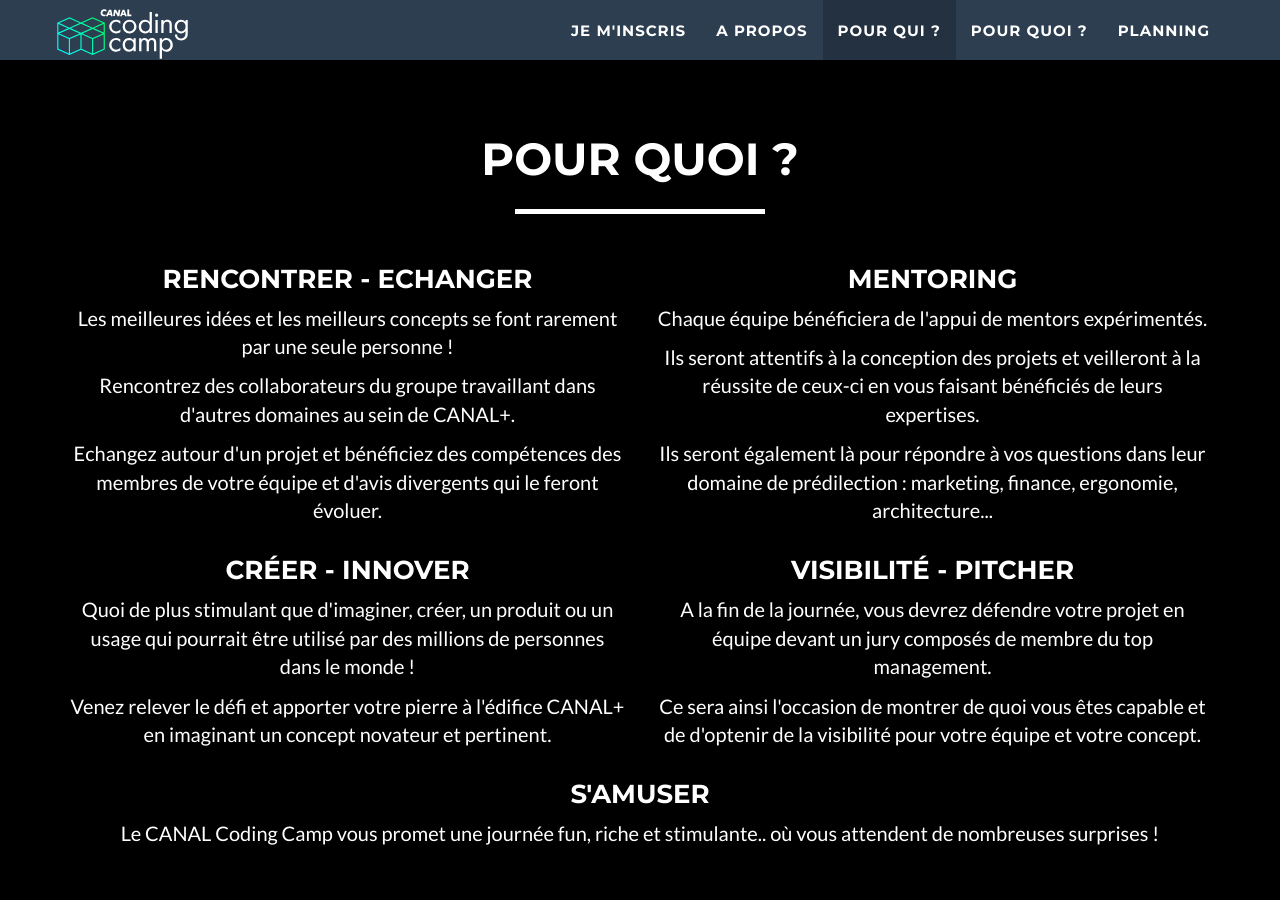
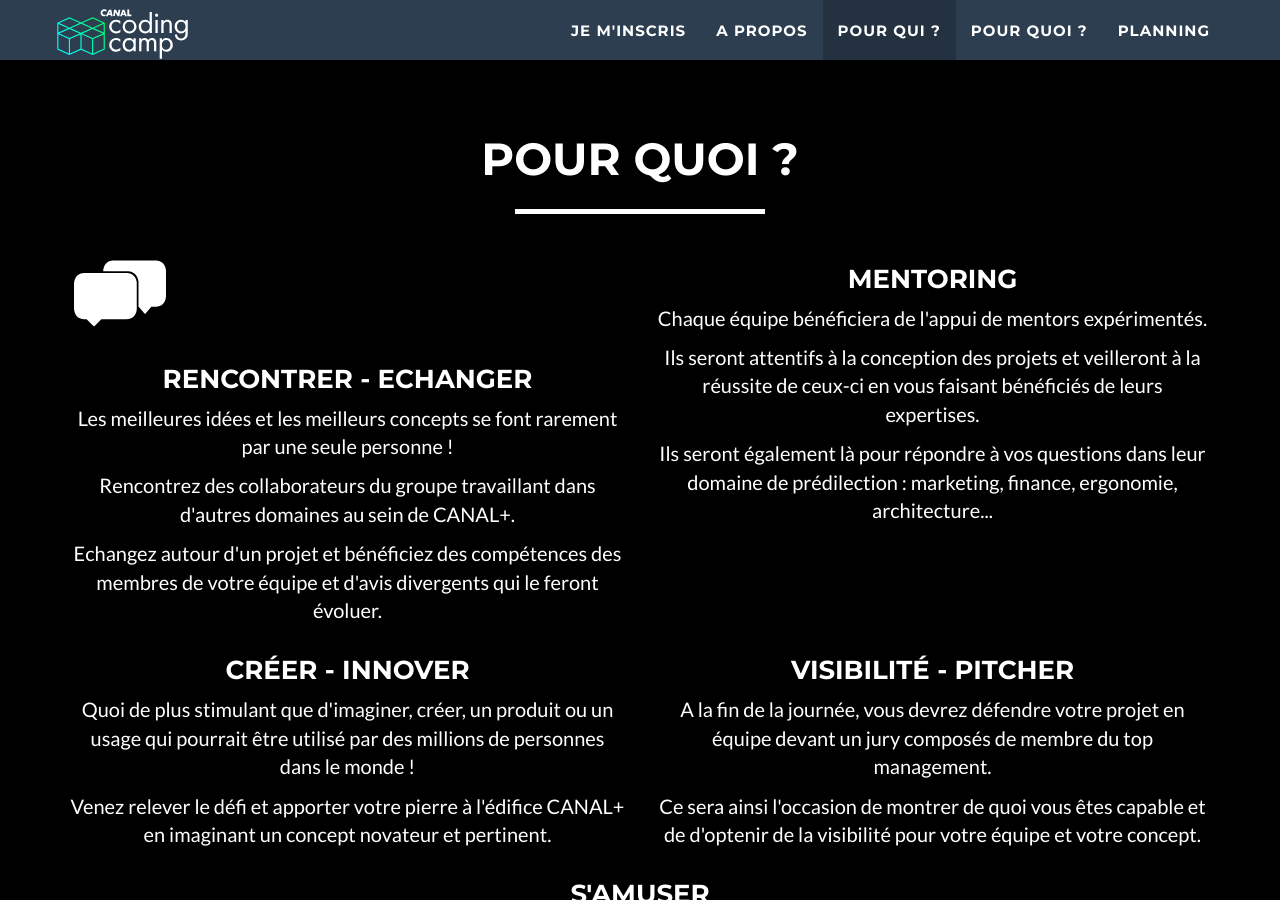
Before and after one commit to canalplus/canal-coding-camp, a Jekyll site: the page built from index.md, in a window 1280 px wide and 900 px high, scrolled down 2762 px. Built offline with Jekyll 4.4.1, drawn with Linux system fonts in a browser that asks for light colours.

Commit message:
+img comment

```diff
--- a/_includes/why.html
+++ b/_includes/why.html
@@ -7,14 +7,10 @@
 				<hr class="star-light">
 			</div>
 		</div>
-		<!--<div class="row">
-			<div class="col-lg-12 text-center">
-				<p><span class="key-words">Créer - Partager - Echanger - Apprendre - Mentoring - Pitcher</span></p>
-			</div>
-		</div>-->
         <div class="row">
             <div class="col-lg-6 text-center">
-				<h3>Rencontrer - Echanger</h3>
+                <img class="img-responsive" src="img/comment.png" alt="">
+                <h3>Rencontrer - Echanger</h3>
                 <p>Les meilleures idées et les meilleurs concepts se font rarement par une seule personne !</p>
                 <p>Rencontrez des collaborateurs du groupe travaillant dans d'autres domaines au sein de CANAL+.</p>
                 <p>Echangez autour d'un projet et bénéficiez des compétences des membres de votre équipe et d'avis divergents qui le feront évoluer.</p>
```
Also changed, not shown: img/comment.png (added).
